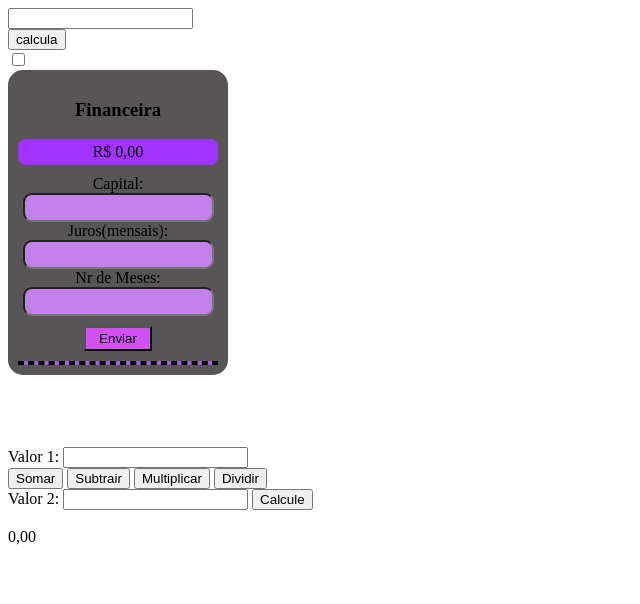
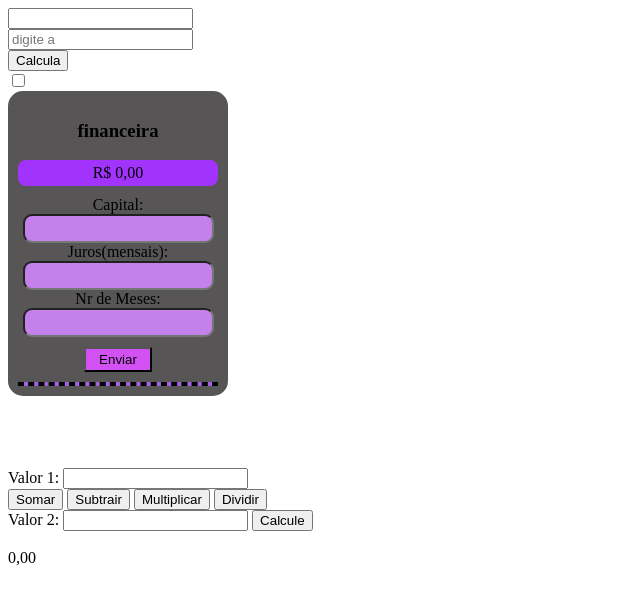
Before and after one commit to tamiresfari/primeiroa_3t, a plain HTML site: page index.html in a window 1280 px wide. Shown: the whole page, without its empty margins (0-640 px from the left). Drawn offline with Linux system fonts and the light colour scheme.

Commit message:
Update index.html

```diff
--- a/index.html
+++ b/index.html
@@ -4,22 +4,25 @@
     <meta charset="UTF-8">
     <meta http-equiv="X-UA-Compatible" content="IE=edge">
     <meta name="viewport" content="width=device-width, initial-scale=1.0">
-    <title>tamires faria</title>
+    <title>tamires silva faria </title>
   <script src="estudo.js"></script>
   <link rel="stylesheet" href="geral.css">
 </head>
+
 <body>
 
-  <div calss="aprendendo">
-<input id=" raiz" any only type="text"><br>
-<button onclick="calculaESG()">calcula</button>
-</div>
+   <div class="aprendendo">
+     <input id="raiz" readonly  type="text"><br>
+     <input id="a" placeholder="digite a" type="text"><br>
+     <button onclick="calculaESG()">Calcula</button>
+   </div>
 
-<input type="checkbox" id="calcFim">
-  <div class="calculadora">
-  <label for="calcFim"><h3> Financeira</h3></label>
 
-    <div id="sptotal">
+  <input type="checkbox"  id="calcfin">
+<div class="calculadora">
+<label for="calcfin"><h3>financeira</h3> </label>
+
+  <div id="sptotal">
     <span id="total">R$ 0,00</span>
   </div>
   Capital: <input id="valor" type="text"><br>
```
